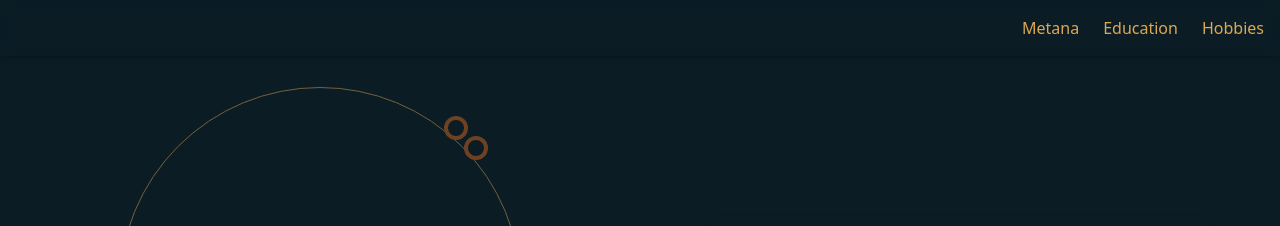
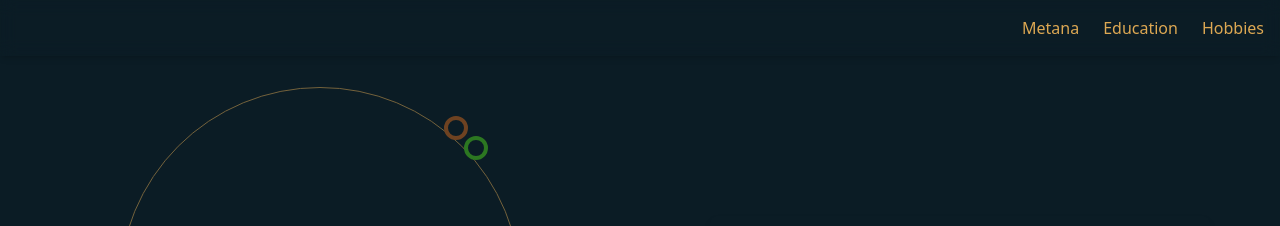
Before and after one commit to TitorRito/web, a Next.js app in the folder web-app/: page / in a window 1280 px wide. Shown: the top 226 px of the page. Built offline with nearby package versions, Linux system fonts and the light colour scheme.

Commit message:
color icon

```diff
--- a/web-app/src/app/globals.css
+++ b/web-app/src/app/globals.css
@@ -256,7 +256,7 @@ textarea:focus {
   width: 6%;
   /* Size proportional to avatar */
   height: 6%;
-  border: calc(var(--size) * 0.01) solid #D2691E;
+  border: calc(var(--size) * 0.01) solid #4ed21e;
   /* Responsive border */
   border-radius: 50%;
   z-index: 2;
```
